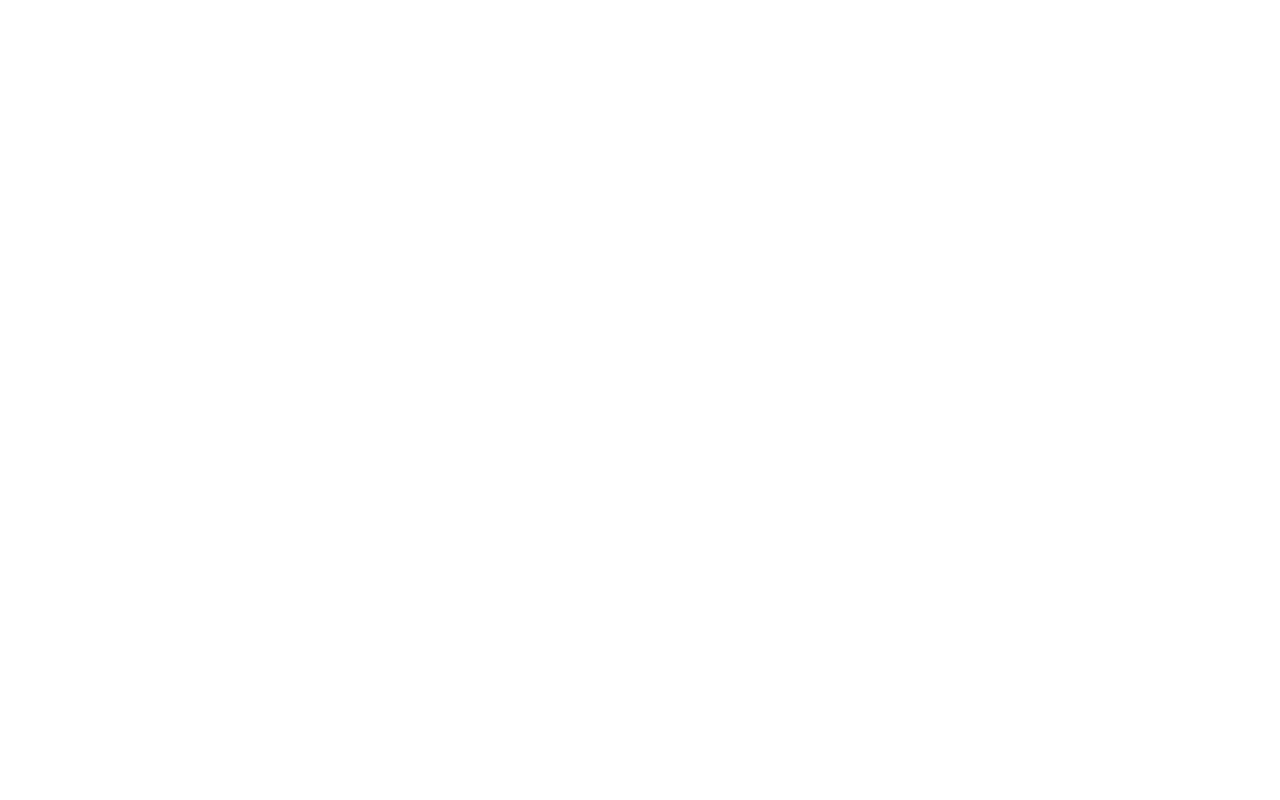
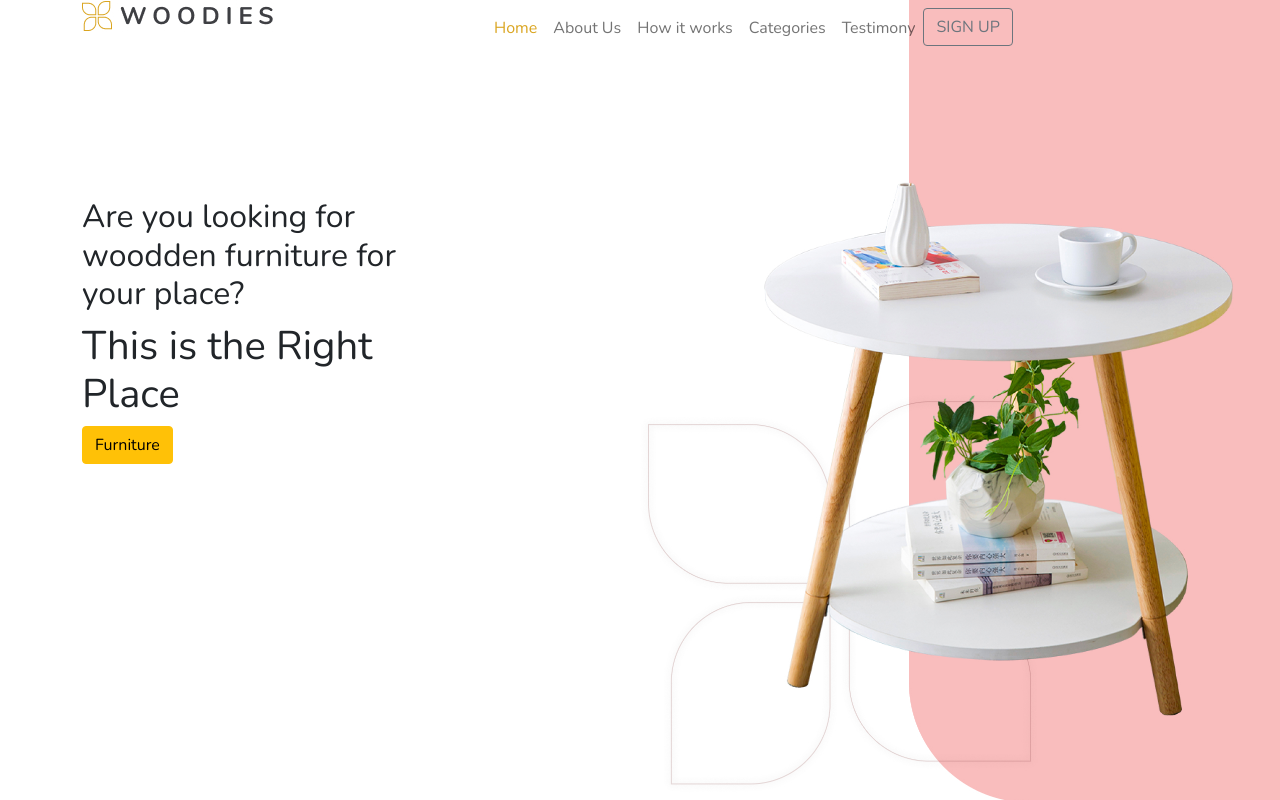
Before and after one commit to Jesus147159/ing-soft-segundo-parcial-maquetado-woodies, a plain HTML site: page index.html in a window 1280 px wide. Drawn offline with nearby package versions, Linux system fonts and the light colour scheme.

Commit message:
Se agrega el maquetado inicial del Header

```diff
--- /dev/null
+++ b/css/style.css
@@ -0,0 +1,23 @@
+body {
+    font-family: 'Nunito', sans-serif;
+}
+
+.header-table {
+width: 50%;
+height: 800px;
+background: url(../img/header-table.png);
+background-repeat: no-repeat;
+background-size: cover;
+position: absolute;
+top: 0;
+right: 0;
+z-index: -1;
+}
+.header-container {
+    height: 550px;
+    display: flex;
+    align-items: center;
+}
+.nav-link.active {
+    color: #daa520 !important;
+}
--- a/index.html
+++ b/index.html
@@ -1,12 +1,73 @@
 <!DOCTYPE html>
 <html lang="es-MX">
 <head>
-    <meta charset="UTF-8">
-    <meta http-equiv="X-UA-Compatible" content="IE=edge">
-    <meta name="viewport" content="width=device-width, initial-scale=1.0">
-    <title>Document</title>
-</head>
-<body>
+        <meta charset="UTF-8">
+        <meta http-equiv="X-UA-Compatible" content="IE=edge" />
+        <meta name="viewport" content="width=device-width, initial-scale=1.0" />
+        <title>w00dies</title>
+            <!-- CSS only -->
+        <link href="https://cdn.jsdelivr.net/npm/bootstrap@5.1.3/dist/css/bootstrap.min.css" rel="stylesheet" integrity="sha384-1BmE4kWBq78iYhFldvKuhfTAU6auU8tT94WrHftjDbrCEXSU1oBoqyl2QvZ6jIW3" crossorigin="anonymous"
+        />
+        <link rel="preconnect" href="https://fonts.googleapis.com">
+        <link rel="preconnect" href="https://fonts.gstatic.com" crossorigin />
+        <link href="https://fonts.googleapis.com/css2?family=Nunito:wght@400;800&display=swap" rel="stylesheet"
+        />
+        <link rel="stylesheet" href="css/style.css" />
+    </head>
+    <body>
+        <header>
+            <div class= "header-top">
+                <div class= "container">
+                    <div class= "row">
+                        <div class= "col-sm-4">
+                            <div class= "logo">
+                                <img src="img/logo.jpg" alt=""  />
+                            </div>
+                        </div>
+                        <div class="col-sm-8">
+                            <nav class="navbar navbar-expand-lg navbar-light">
+                                <div class="container-fluid">
+                                    <ul class="navbar-nav me-auto mb-2 mb-lg-0">
+                                        <li class="nav-item">
+                                            <a class="nav-link active" aria-current="page" href="#">Home</a>
+                                        </li>
+                                        <li class="nav-item">
+                                            <a class="nav-link" aria-current="page" href="#">About Us</a>
+                                        </li>
+                                        <li class="nav-item">
+                                            <a class="nav-link" aria-current="page" href="#">How it works</a>
+                                        </li>
+                                        <li class="nav-item">
+                                            <a class="nav-link" aria-current="page" href="#">Categories</a>
+                                        </li>
+                                        <li class="nav-item">
+                                            <a class="nav-link" aria-current="page" href="#">Testimony</a>
+                                        </li>
+                                        <li class="nav-item">
+                                            <a class="btn btn-outline-secondary">SIGN UP<a>
 
-</body>
+                                    </ul>
+                                </div>
+                            </nav>
+                        </div>
+                    </div>
+                </div>
+            </div>
+            <div class="header-bottom">
+                <div class="container header-container">
+                    <div class="row">
+                        <div class="col-sm-6">
+                            <h2>Are you looking for woodden furniture for your
+                            place?</h2>
+                            <h1>This is the Right Place</h1>
+                            <a href="" class="btn btn-warning">Furniture</a>
+                        </div>
+                    </div>
+                </div>
+                <div class="header-table"></div>
+            </div>
+        </header>
+
+        <script src="https://cdn.jsdelivr.net/npm/bootstrap@5.1.3/dist/js/bootstrap.bundle.min.js" integrity="sha384-ka7Sk0Gln4gmtz2MlQnikT1wXgYsOg+OMhuP+IlRH9sENBO0LRn5q+8nbTov4+1p" crossorigin="anonymous"></script>
+    </body>
 </html>
```
Also changed, not shown: img/header-table.png (added), img/logo.jpg (added).
